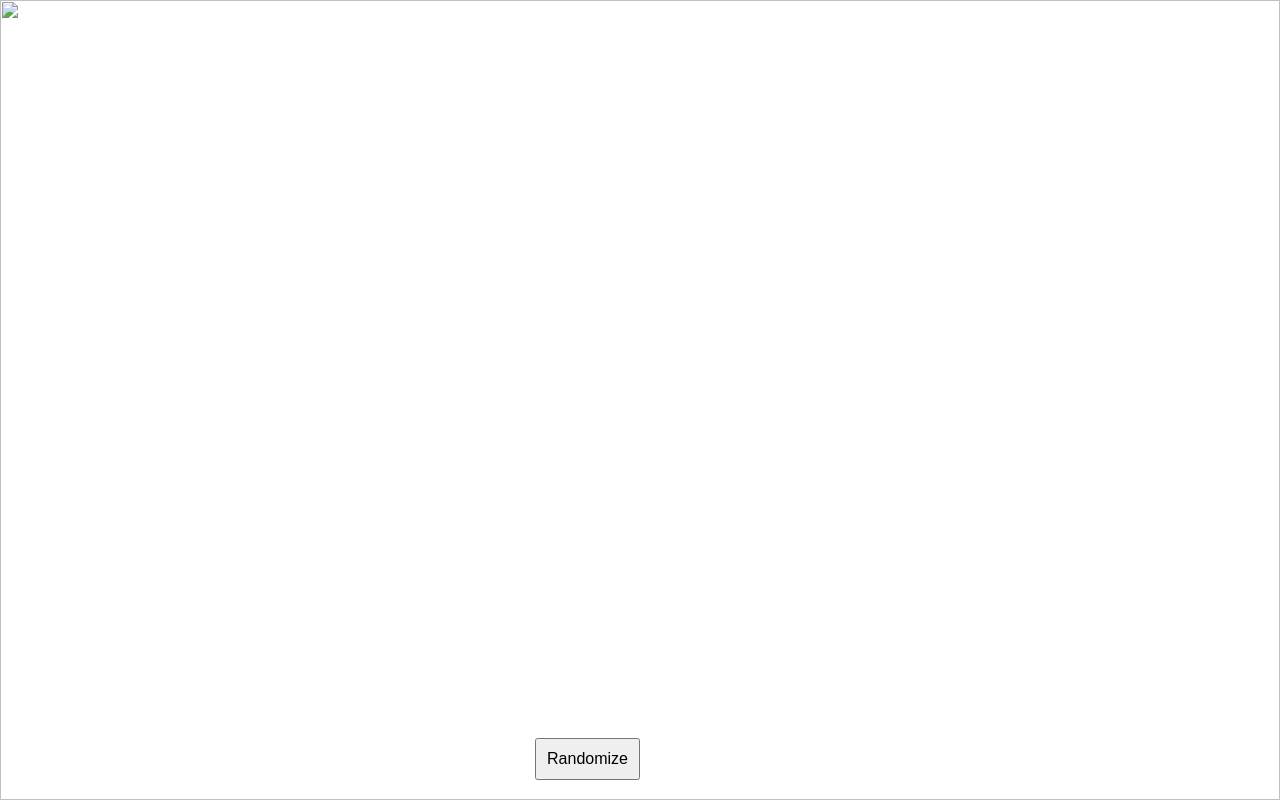
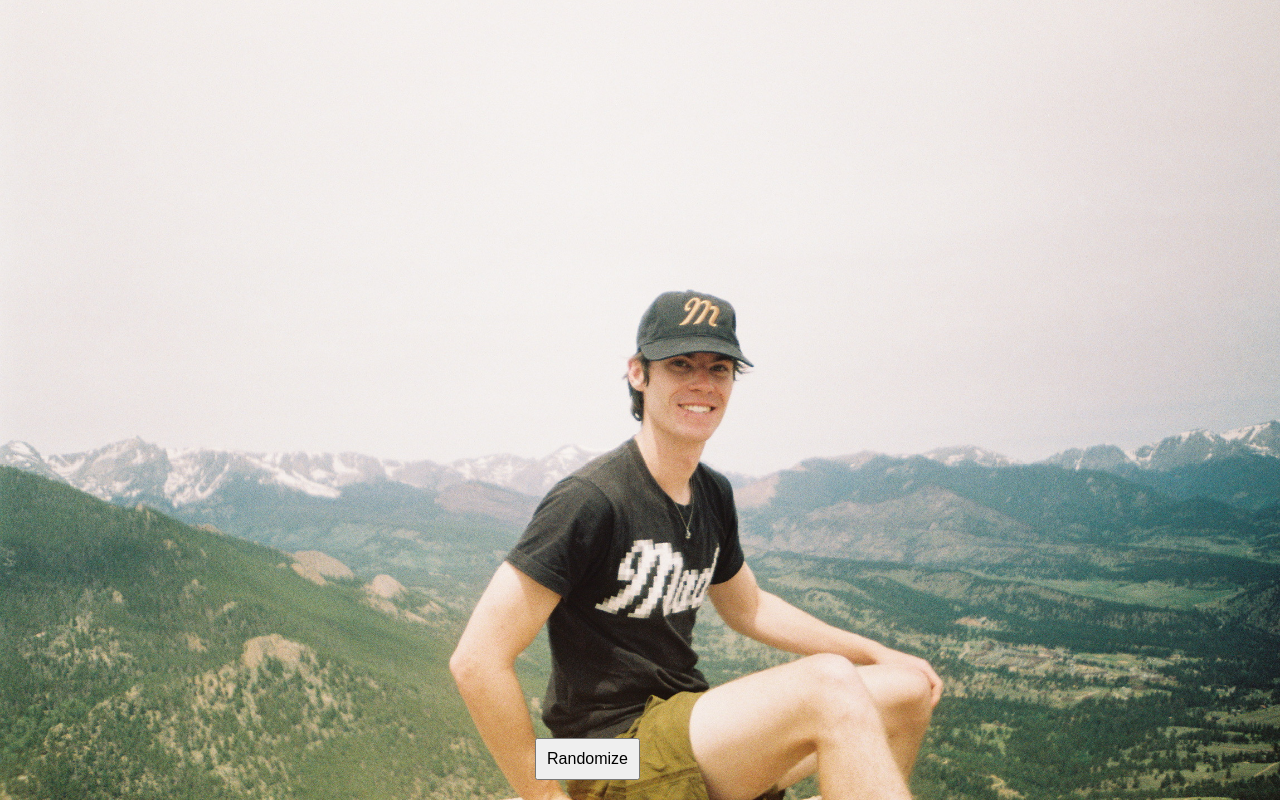
Before and after one commit to ojpollock/ojpollock.github.io, a plain HTML site: page Personalfun/aboutme.html in a window 1280 px wide. Drawn offline with Linux system fonts and the light colour scheme.

Commit message:
aboutme finalized
yepp finalized it i think its looking cool hopefully

```diff
--- a/Personalfun/aboutme.html
+++ b/Personalfun/aboutme.html
@@ -32,13 +32,13 @@
   <button onclick="randomize()">Randomize</button>
 
   <script>
-    const images = ["/AboutmeIMG/aboutme1.jpg", "/Image/OLDMAIN-37.jpg", "/Image/OLDMAIN-69.jpg", "/Image/OLDMAIN-71.jpg", "/Image/OLDMAIN-72.jpg", "/Image/OLDMAIN-79.jpg"];
+    const images = ["/AboutmeIMG/aboutme1.jpeg", "/AboutmeIMG/aboutme2.jpeg", "/AboutmeIMG/aboutme3.jpg", "/AboutmeIMG/aboutme3.jpg", "/AboutmeIMG/aboutme4.jpg", "/AboutmeIMG/aboutme5.jpg", "/AboutmeIMG/aboutme6.jpg", "/AboutmeIMG/aboutme7.jpg", "/AboutmeIMG/aboutme8.jpg", "/AboutmeIMG/aboutme9.jpg", "/AboutmeIMG/aboutme10.jeg", "/AboutmeIMG/aboutme11.jpg", "/AboutmeIMG/aboutme12.jpg"];
 
     // Function to set an initial image on page load
     function setInitialImage() {
       const container = document.getElementById("image-container");
       container.innerHTML = "";
-      const initialImg = "/AboutmeIMG/aboutme1.jpg"; // Change this to the desired initial image
+      const initialImg = "/AboutmeIMG/aboutme1.jpeg"; // Change this to the desired initial image
       const blendMode = getBlendMode();
       const imageContainer = createImageContainer();
       const image = createImageElement(initialImg, blendMode);
```
Also changed, not shown: AboutmeIMG/aboutme2.JPG (deleted), AboutmeIMG/aboutme2.jpeg (added), 2 other files.
